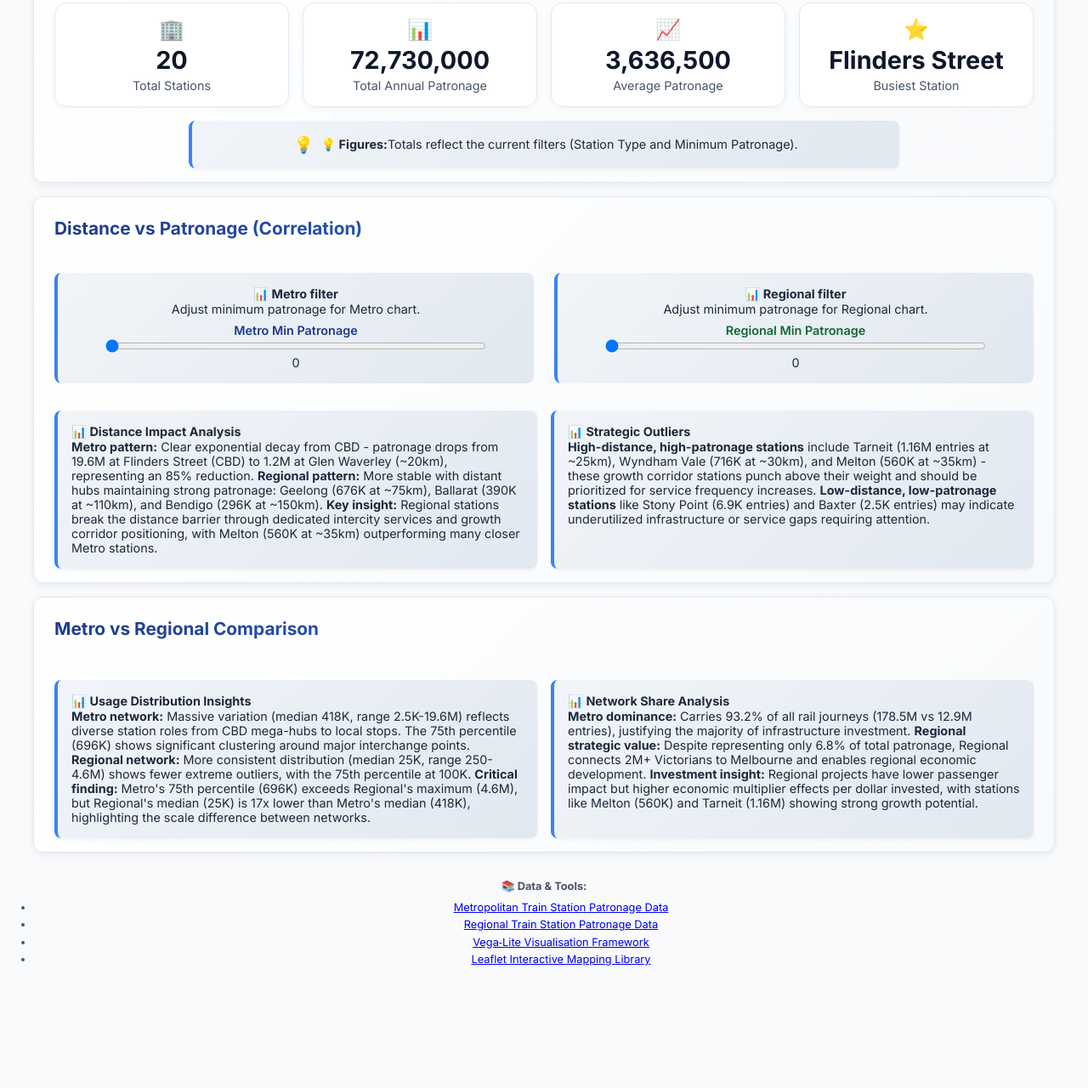
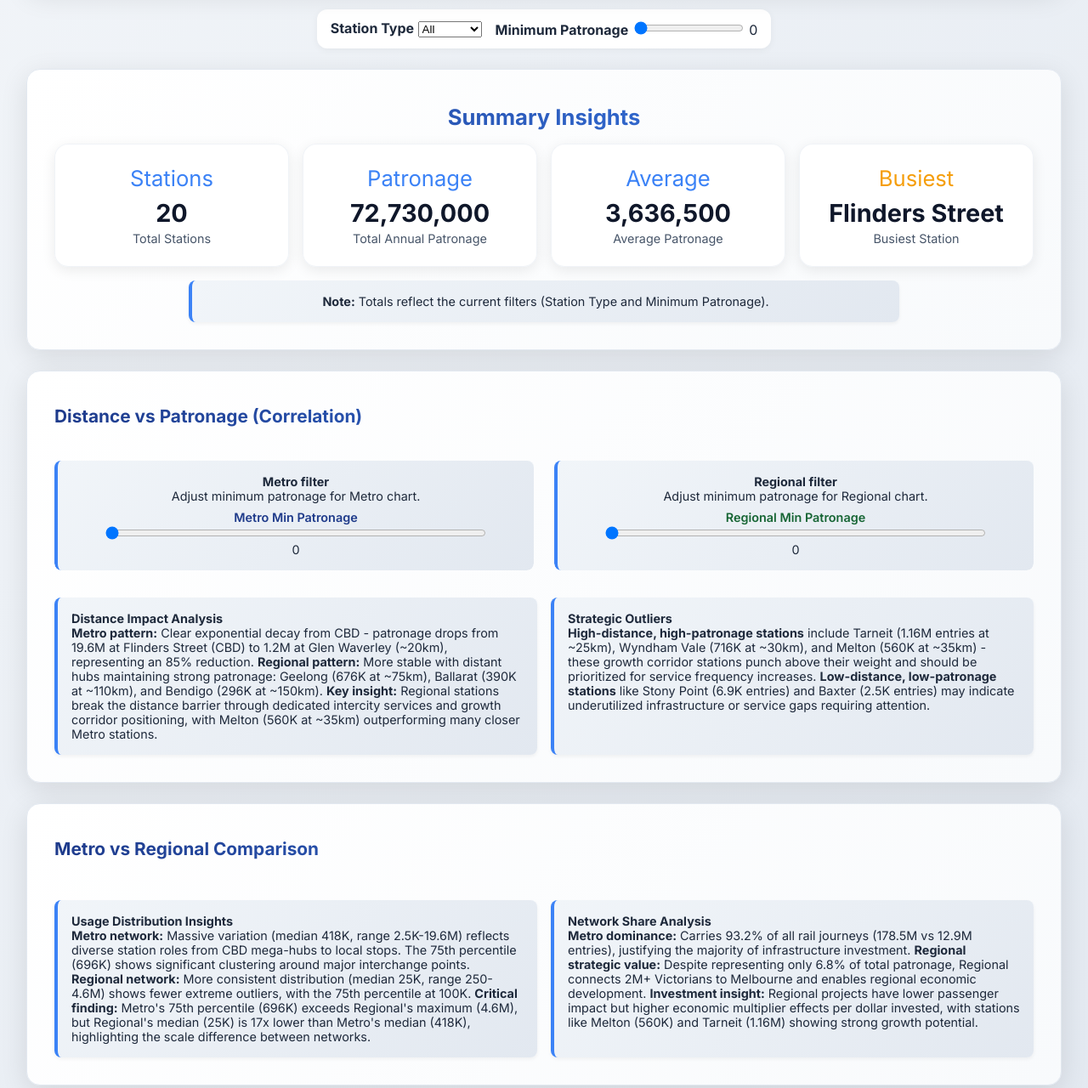
Before and after one commit to zbin0009/DataVisualisation2, a plain HTML site: page index.html in a window 1280 px wide. Shown: the part 1517-2797 px from the top of the page at 85% size. Before the commit the page ends 2689 px from the top, so only its background shows below. Drawn offline with nearby package versions, Linux system fonts and the light colour scheme; a script that the page names is missing.

Commit message:
Refactor styles for improved UI and layout

```diff
--- a/index.html
+++ b/index.html
@@ -16,18 +16,19 @@
   <style>
     body {
       font-family: 'Inter', sans-serif;
-      background-color: #f8fafc;
+      background: linear-gradient(135deg, #f8fafc 0%, #e2e8f0 100%);
       color: #1e293b;
       margin: 0;
       padding: 0;
+      min-height: 100vh;
     }
     header {
-      background-color: #2563eb;
+      background: linear-gradient(135deg, #1e40af 0%, #3b82f6 100%);
       color: white;
       text-align: center;
-      padding: 1.5rem 0;
+      padding: 2rem 0;
       font-weight: 600;
-      box-shadow: 0 2px 6px rgba(0,0,0,0.1);
+      box-shadow: 0 4px 12px rgba(0,0,0,0.15);
     }
     header p { margin: 0.25rem 0 0; font-weight: 400; font-size: 0.9rem; }
 
@@ -45,27 +46,27 @@
     }
 
     .card {
-      background: white;
-      border-radius: 12px;
-      box-shadow: 0 2px 8px rgba(0,0,0,0.08);
-      padding: 1rem 1.5rem;
-      margin: 1rem auto;
+      background: rgba(255, 255, 255, 0.95);
+      backdrop-filter: blur(10px);
+      border-radius: 16px;
+      box-shadow: 0 8px 32px rgba(0,0,0,0.1);
+      padding: 2rem;
+      margin: 1.5rem auto;
       width: 90%;
       max-width: 1200px;
+      border: 1px solid rgba(255, 255, 255, 0.2);
     }
     h3 { margin-top: 0.5rem; margin-bottom: 1rem; color: #1e3a8a; }
 
     .note {
-      background: #f1f5f9;
-      border-left: 4px solid #2563eb;
-      padding: 0.75rem 1rem;
-      margin-top: 0.75rem;
-      border-radius: 6px;
+      background: rgba(248, 250, 252, 0.8);
+      border-left: 4px solid #3b82f6;
+      padding: 1rem 1.25rem;
+      margin-top: 1rem;
+      border-radius: 8px;
       font-size: 0.9rem;
+      backdrop-filter: blur(5px);
     }
-    .note.info b::before { content: "💡 "; }
-    .note.story b::before { content: "📘 "; }
-    .note.observation b::before { content: "📊 "; }
 
     footer {
       text-align: center;
@@ -83,14 +84,15 @@
       align-items: stretch;
     }
     .kpi-card {
-      background: #ffffff;
-      border: 1px solid #e2e8f0;
-      border-radius: 14px;
-      padding: 1rem;
+      background: rgba(255, 255, 255, 0.9);
+      border: 1px solid rgba(226, 232, 240, 0.5);
+      border-radius: 16px;
+      padding: 1.5rem;
       text-align: center;
-      box-shadow: 0 2px 8px rgba(0,0,0,0.04);
+      box-shadow: 0 4px 16px rgba(0,0,0,0.08);
+      backdrop-filter: blur(10px);
     }
-    .kpi-icon { font-size: 1.4rem; margin-bottom: 0.25rem; }
+    .kpi-icon { font-size: 1.6rem; margin-bottom: 0.5rem; }
     .kpi-value { font-weight: 700; font-size: 1.8rem; color: #0f172a; }
     .kpi-label { color: #475569; font-size: 0.9rem; margin-top: 0.25rem; }
 
@@ -228,29 +230,28 @@
     <h3 style="text-align:center; font-size: 1.6rem; color: #1e3a8a; font-weight: 700;">Summary Insights</h3>
     <div class="kpi-grid">
       <div class="kpi-card">
-        <div class="kpi-icon" style="color: #3b82f6; font-size: 1.5rem;">🏢</div>
+        <div class="kpi-icon" style="color: #3b82f6;">Stations</div>
         <div id="kpi-total-stations" class="kpi-value">-</div>
         <div class="kpi-label">Total Stations</div>
       </div>
       <div class="kpi-card">
-        <div class="kpi-icon" style="color: #3b82f6; font-size: 1.5rem;">📊</div>
+        <div class="kpi-icon" style="color: #3b82f6;">Patronage</div>
         <div id="kpi-total-patronage" class="kpi-value">-</div>
         <div class="kpi-label">Total Annual Patronage</div>
       </div>
       <div class="kpi-card">
-        <div class="kpi-icon" style="color: #3b82f6; font-size: 1.5rem;">📈</div>
+        <div class="kpi-icon" style="color: #3b82f6;">Average</div>
         <div id="kpi-avg-patronage" class="kpi-value">-</div>
         <div class="kpi-label">Average Patronage</div>
       </div>
       <div class="kpi-card">
-        <div class="kpi-icon" style="color: #fbbf24; font-size: 1.5rem;">⭐</div>
+        <div class="kpi-icon" style="color: #f59e0b;">Busiest</div>
         <div id="kpi-busiest" class="kpi-value">-</div>
         <div class="kpi-label">Busiest Station</div>
       </div>
     </div>
-    <div class="note info" style="text-align:center; max-width: 800px; margin-left:auto; margin-right:auto; display: flex; align-items: center; justify-content: center;">
-      <span style="font-size: 1.2rem; margin-right: 8px;">💡</span>
-      <b>Figures:</b> Totals reflect the current filters (Station Type and Minimum Patronage).
+    <div class="note info" style="text-align:center; max-width: 800px; margin-left:auto; margin-right:auto;">
+      <b>Note:</b> Totals reflect the current filters (Station Type and Minimum Patronage).
     </div>
   </div>
 
@@ -319,13 +320,13 @@
   </div>
 
   <!-- ================= References ================= -->
-  <footer>
-    <b>📚 Data & Tools:</b>
-    <ul style="margin-top:0.5rem; line-height:1.6;">
-      <li><a href="https://discover.data.vic.gov.au/dataset/annual-metropolitan-train-station-patronage-station-entries/resource/c9507eb5-aa48-4a43-aa09-c10a24d1f2fe?utm_source" target="_blank" rel="noopener">Metropolitan Train Station Patronage Data</a></li>
-      <li><a href="https://discover.data.vic.gov.au/dataset/annual-regional-train-station-patronage-station-entries/resource/a5d6eb97-0555-4c8d-9dc7-316c6062cc57?utm_source" target="_blank" rel="noopener">Regional Train Station Patronage Data</a></li>
-      <li><a href="https://vega.github.io/vega-lite/" target="_blank" rel="noopener">Vega‑Lite Visualisation Framework</a></li>
-      <li><a href="https://leafletjs.com/" target="_blank" rel="noopener">Leaflet Interactive Mapping Library</a></li>
+  <footer style="background: rgba(255, 255, 255, 0.8); backdrop-filter: blur(10px); border-radius: 16px; margin: 2rem auto; padding: 2rem; max-width: 1200px; box-shadow: 0 4px 16px rgba(0,0,0,0.08);">
+    <h4 style="color: #1e3a8a; margin-top: 0; margin-bottom: 1rem;">Data Sources & Tools</h4>
+    <ul style="margin-top:0.5rem; line-height:1.8; list-style: none; padding: 0;">
+      <li style="margin-bottom: 0.5rem;"><a href="https://discover.data.vic.gov.au/dataset/annual-metropolitan-train-station-patronage-station-entries/resource/c9507eb5-aa48-4a43-aa09-c10a24d1f2fe?utm_source" target="_blank" rel="noopener" style="color: #3b82f6; text-decoration: none;">Metropolitan Train Station Patronage Data</a></li>
+      <li style="margin-bottom: 0.5rem;"><a href="https://discover.data.vic.gov.au/dataset/annual-regional-train-station-patronage-station-entries/resource/a5d6eb97-0555-4c8d-9dc7-316c6062cc57?utm_source" target="_blank" rel="noopener" style="color: #3b82f6; text-decoration: none;">Regional Train Station Patronage Data</a></li>
+      <li style="margin-bottom: 0.5rem;"><a href="https://vega.github.io/vega-lite/" target="_blank" rel="noopener" style="color: #3b82f6; text-decoration: none;">Vega‑Lite Visualisation Framework</a></li>
+      <li><a href="https://leafletjs.com/" target="_blank" rel="noopener" style="color: #3b82f6; text-decoration: none;">Leaflet Interactive Mapping Library</a></li>
     </ul>
   </footer>
 
```
